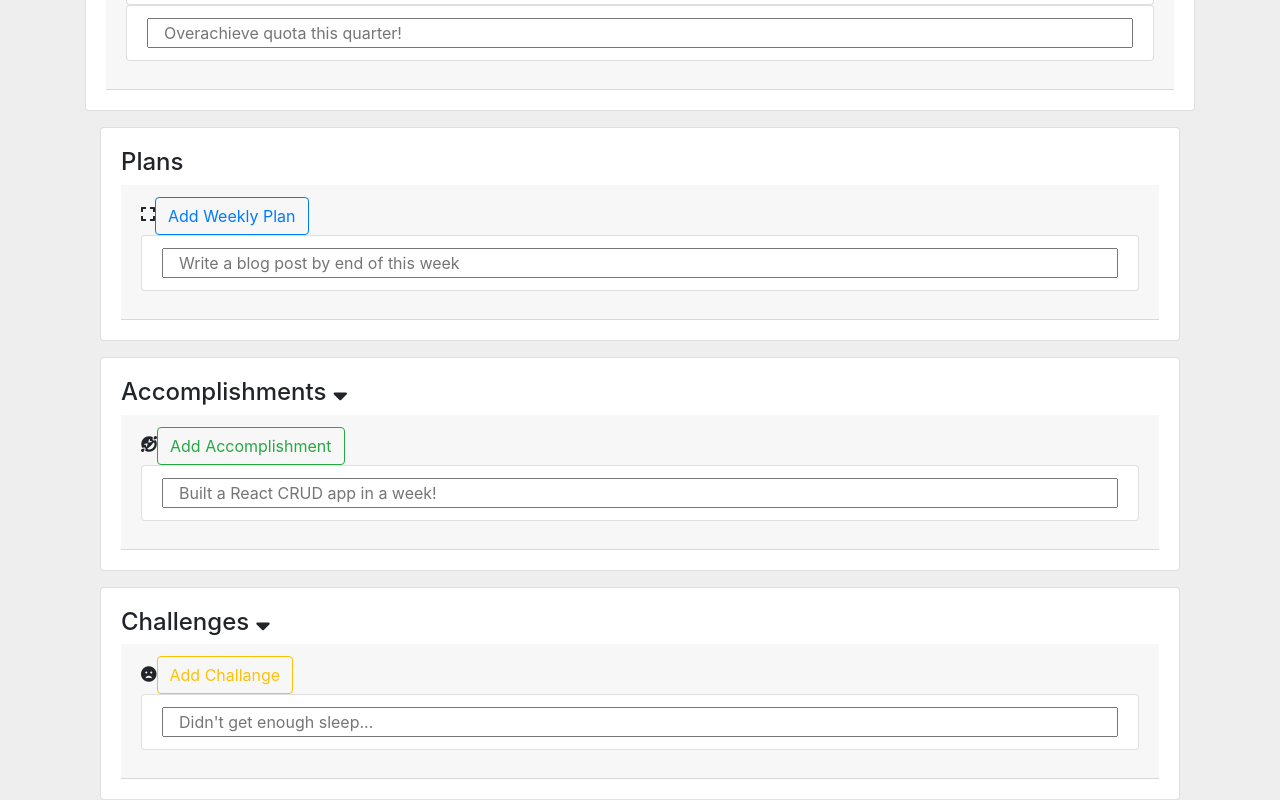
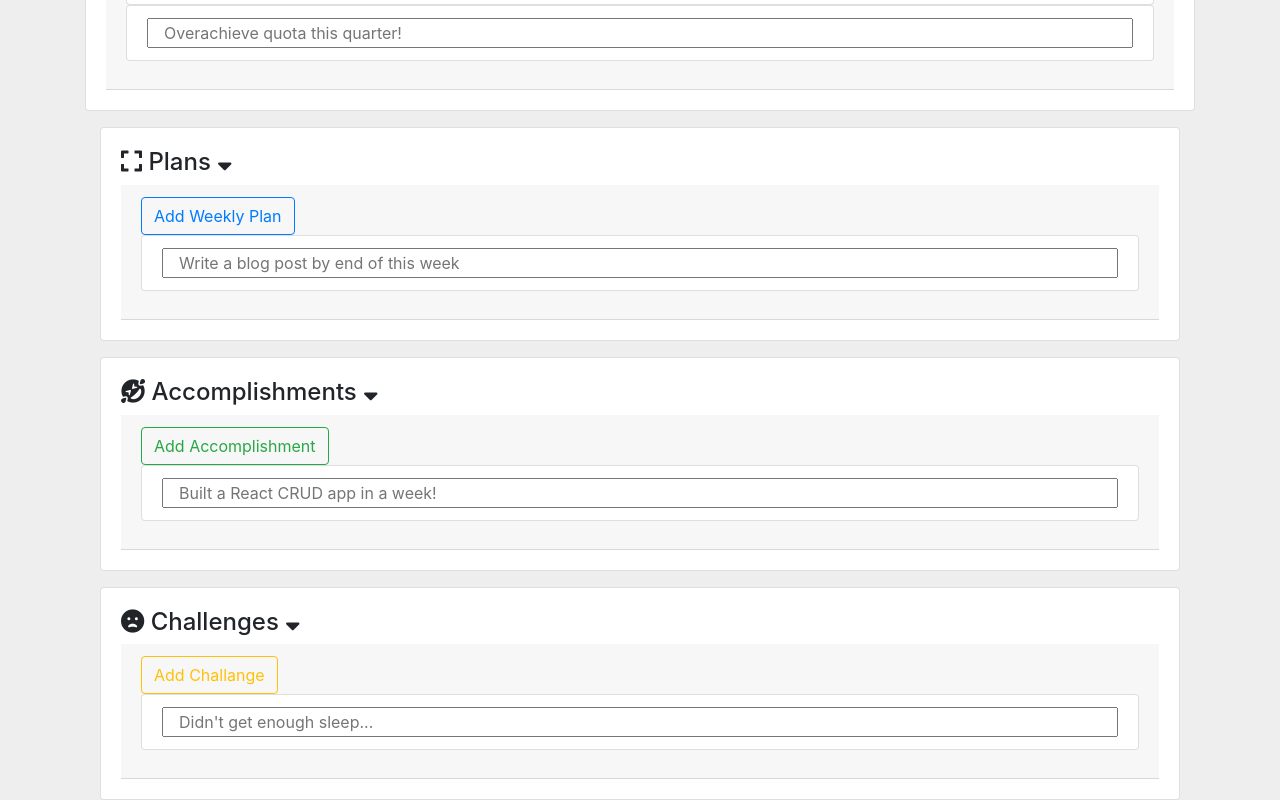
Before and after one commit to alexsjcho/smart-okr-react-redux-app, a React (Create React App) app: page / in a window 1280 px wide. Shown: the part 370-1170 px from the top of the page. Built offline with nearby package versions, Linux system fonts and the light colour scheme.

Commit message:
updated ui

```diff
--- a/src/components/weeklyitems/Accomplishments.js
+++ b/src/components/weeklyitems/Accomplishments.js
@@ -14,7 +14,7 @@ class Accomplishments extends Component {
     return (
       <div className="card card-body mb-3">
         <h4>
-          Accomplishments{" "}
+          <i className="fas fa-grin-squint-tears" /> Accomplishments{" "}
           <i
             className="fas fa-sort-down"
             onClick={() =>
@@ -26,7 +26,6 @@ class Accomplishments extends Component {
         {showCardInfo ? (
           <div className="card-header">
             {" "}
-            <i className="fas fa-grin-squint-tears" />
             <input
               type="submit"
               value="Add Accomplishment"
--- a/src/components/weeklyitems/Challenges.js
+++ b/src/components/weeklyitems/Challenges.js
@@ -14,7 +14,7 @@ class Challenges extends Component {
     return (
       <div className="card card-body mb-3">
         <h4>
-          Challenges{" "}
+          <i className="fas fa-frown-open" /> Challenges{" "}
           <i
             className="fas fa-sort-down"
             onClick={() =>
@@ -25,7 +25,6 @@ class Challenges extends Component {
         <div className="card-header">
           {showCardInfo ? (
             <form>
-              <i className="fas fa-frown-open" />
               <input
                 type="submit"
                 value="Add Challange"
--- a/src/components/weeklyitems/Plans.js
+++ b/src/components/weeklyitems/Plans.js
@@ -14,8 +14,9 @@ class Plans extends Component {
     return (
       <div className="card card-body mb-3">
         <h4>
-          Plans{" "}
+          <i className="fas fa-expand" /> Plans{" "}
           <i
+            className="fas fa-sort-down"
             onClick={() =>
               this.setState({ showCardInfo: !this.state.showCardInfo })
             }
@@ -25,7 +26,6 @@ class Plans extends Component {
         {showCardInfo ? (
           <div className="card-header">
             {" "}
-            <i className="fas fa-expand" />
             <input
               type="submit"
               value="Add Weekly Plan"
```
